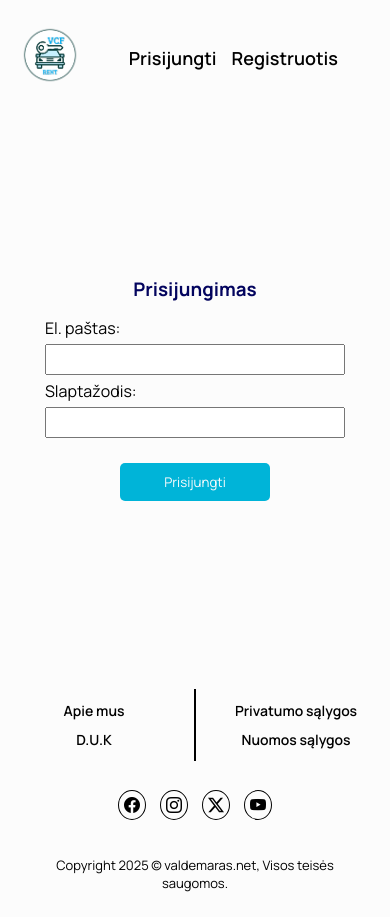
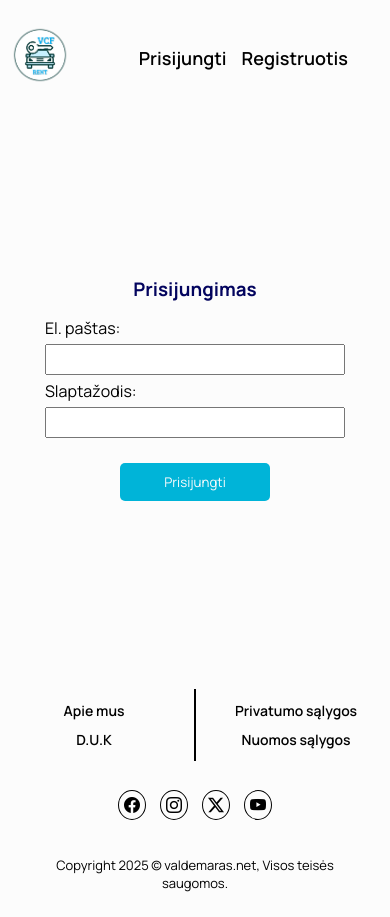
Before and after one commit to valsin132/car-rent-frontend, a React (Create React App) app: page /login in a window 390 px wide. Built offline with nearby package versions, Linux system fonts and the light colour scheme; some icons are missing.

Commit message:
changed navbar padding

```diff
--- a/src/media.css
+++ b/src/media.css
@@ -16,6 +16,10 @@
 }
 
 @media all and (max-width: 590px) {
+    .navbar .container {
+        padding: 0 10px;
+    }
+
     .navbar .container a h2 {
         content: url(../src/pictures/logo2-2.png);
         width: 70px;
```
